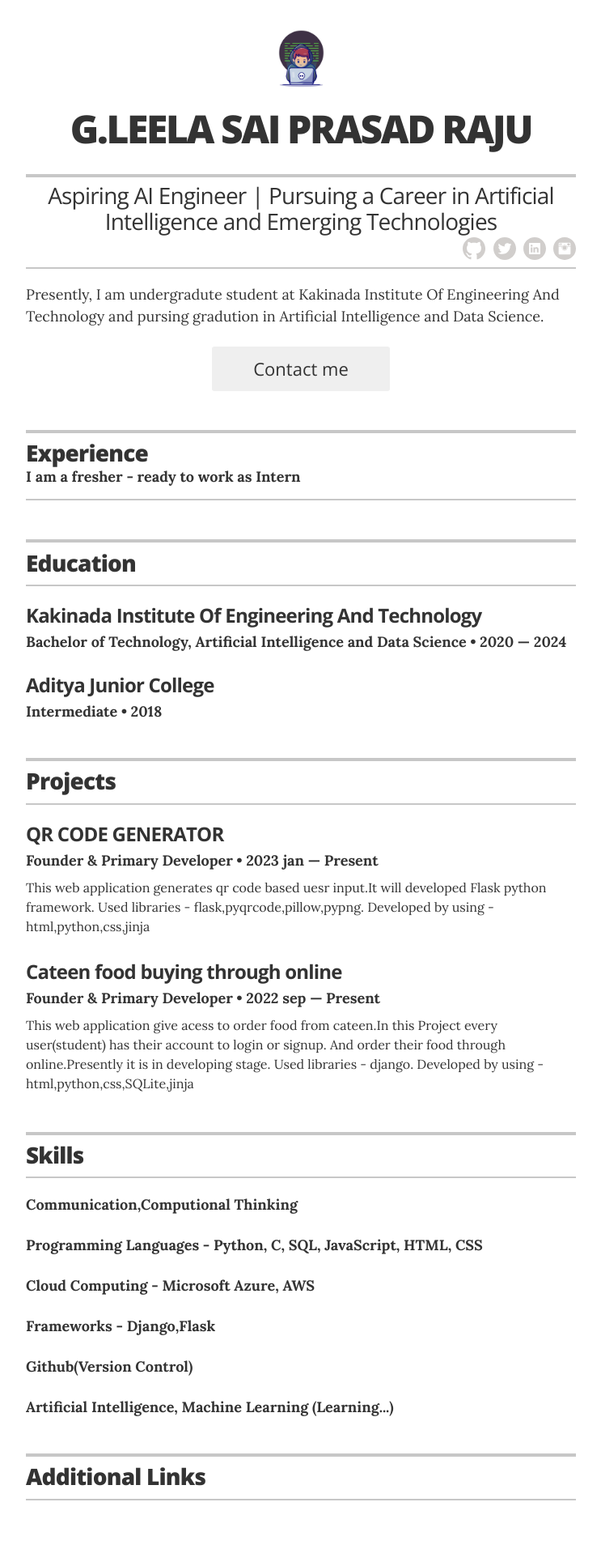
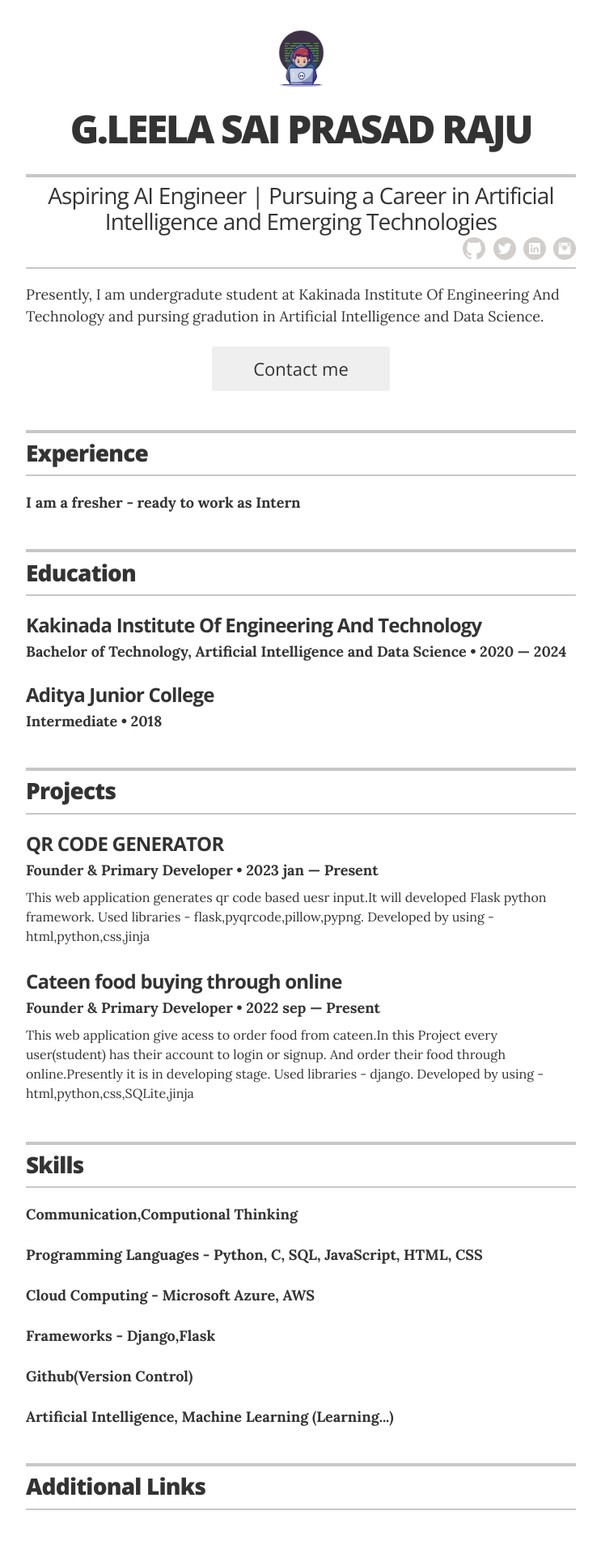
Before and after one commit to iamprasadraju/resume, a Jekyll site: the page built from index.html, in a window 1280 px wide. Shown: the whole page at 81% size, without its empty margins (268-1011 px from the left). Built offline with Jekyll 4.4.1, drawn with Linux system fonts in a browser that asks for light colours.

Commit message:
Update resume.html

```diff
--- a/_layouts/resume.html
+++ b/_layouts/resume.html
@@ -54,8 +54,8 @@
 
         <header class="section-header">
           <h2>Experience</h2>
-          <h4 class="resume-item-details" itemprop="description">I am a fresher - ready to work as Intern</h4>
         </header>
+        <h4 class="resume-item-details" itemprop="description">I am a fresher - ready to work as Intern</h4>
 
        <!-- {% for job in site.data.experience %}
         <div class="resume-item" itemscope itemprop="worksFor" itemtype="http://schema.org/Organization">
```
